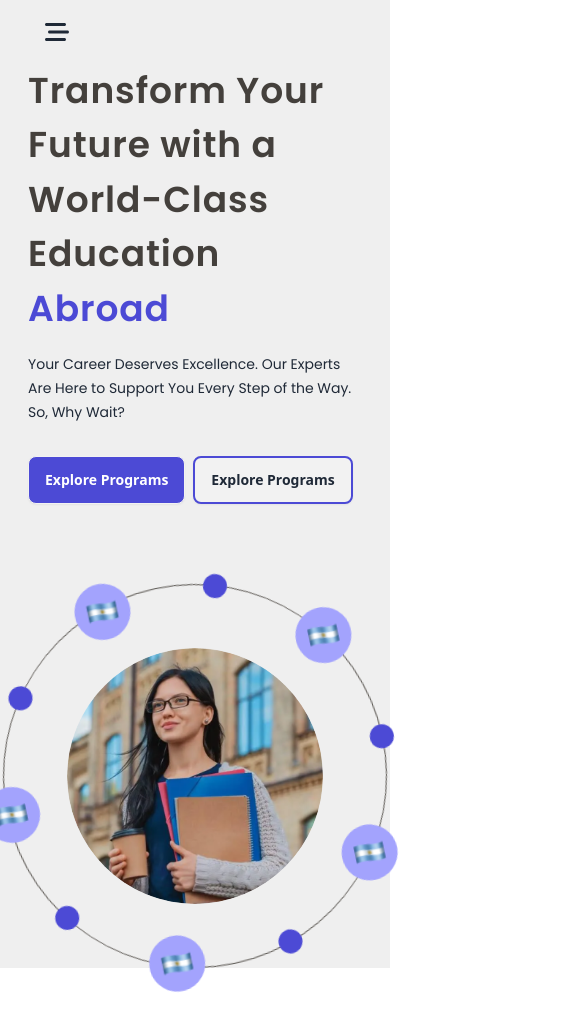
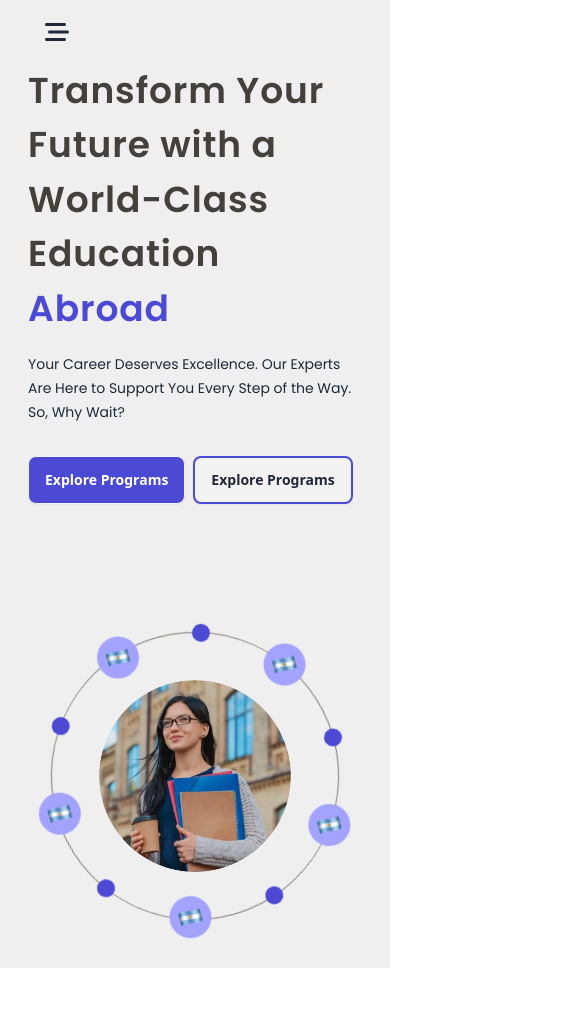
Before and after one commit to nikhilmahato21/study-abroad, a React (Vite) app: page / in a window 390 px wide. Shown: the top 1030 px of the page, 585 px wide, since content can reach past the window. After the commit the page ends 968 px from the top, so only its background shows below. Built offline with nearby package versions, Linux system fonts and the light colour scheme.

Commit message:
circle scale down on mobile

```diff
--- a/src/components/Hero.jsx
+++ b/src/components/Hero.jsx
@@ -4,7 +4,7 @@ import Argentina from "../assets/Argentina.png";
 
 const Hero = () => {
   return (
-    <div className="grid lg:grid-cols-2  gap-20 items-center bg-baseGrey  lg:h-screen">
+    <div className="grid lg:grid-cols-2  gap-20 items-center bg-baseGrey  lg:h-screen  overflow-x-hidden">
       <div className="align-element ">
         <div>
           <h1 className="max-w-xl text-4xl font-semibold tracking-wide font-poppins text-stone-700 sm:text-[3rem] leading-[3.4rem] ">
@@ -25,13 +25,13 @@ const Hero = () => {
           </Link>
         </div>
       </div>
-      <div className=" flex  items-center justify-center  relative  ">
+      <div className=" flex  items-center justify-center  relative  scale-75 md:scale-100 ">
         <img
           src={hero}
           alt="Centered Image"
-          className="center-img absolute z-10 h-64 w-64 rounded-full "
+          className="center-img absolute z-10 h-64 w-64 rounded-full  "
         />
-        <div className="container  scale-75 lg:scale-100 w-96 h-96 border border-stone-600 rounded-full flex justify-center items-center   animate-revolve  ">
+        <div className="container   w-96 h-96 border border-stone-600 rounded-full flex justify-center items-center   animate-revolve  ">
           <div className="box relative  w-full h-full -left-[50%] flex justify-center items-center cursor-pointer">
             <div className="circle h-14 w-14  bg-heroBlue rounded-full absolute  transform rotate-[36deg] origin-[217px] flex items-center justify-center">
               <img
```
